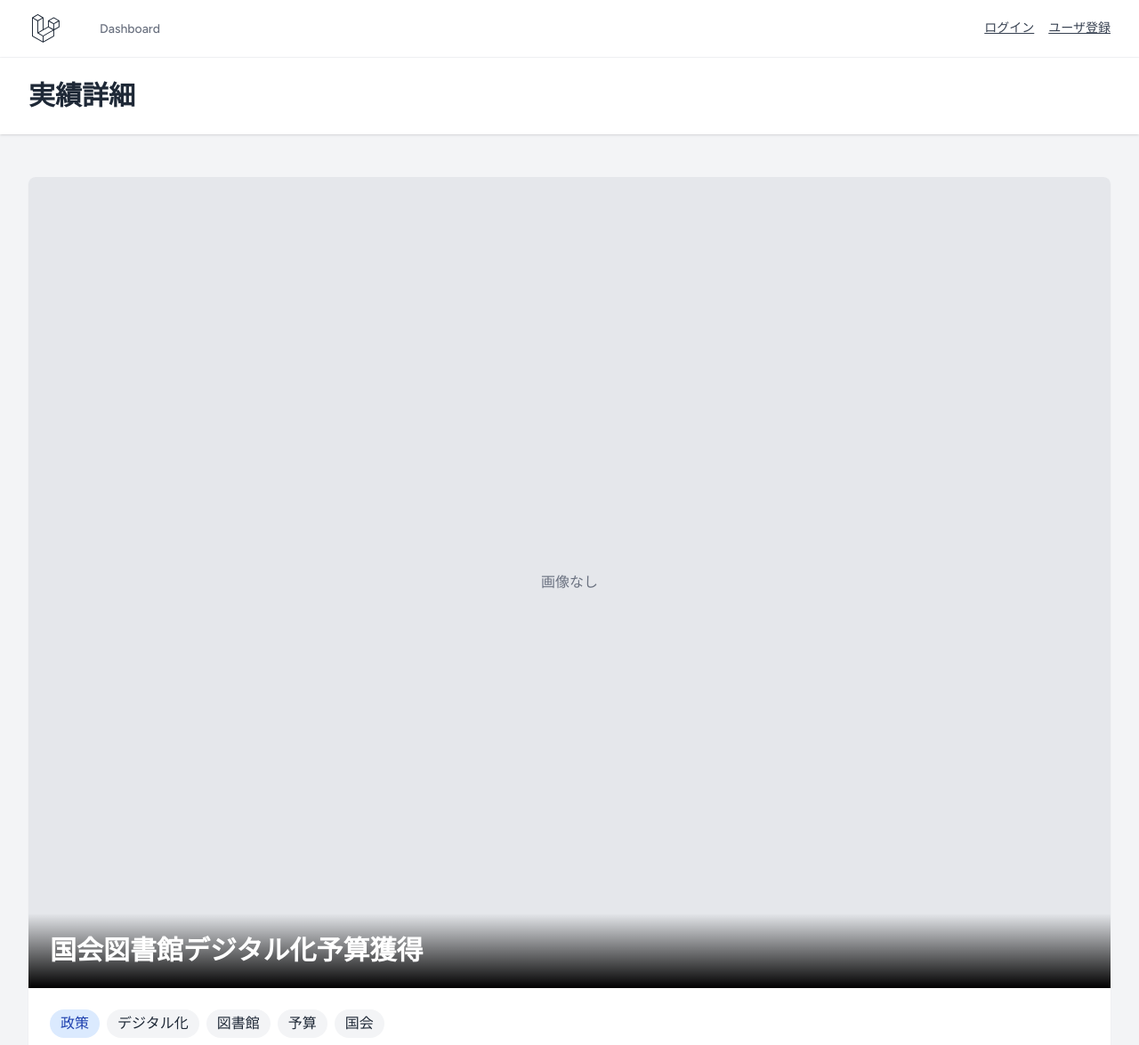
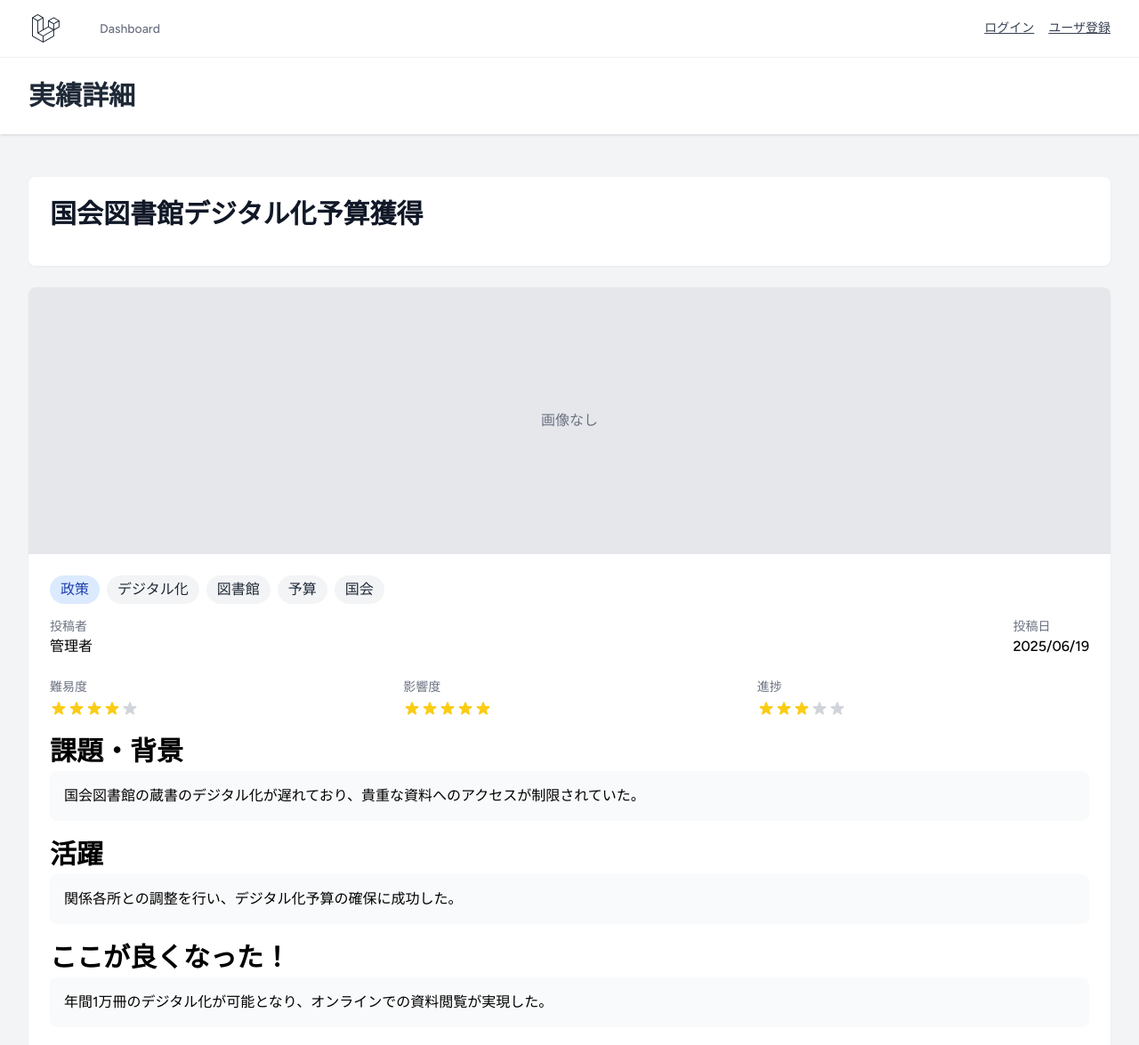
Before and after one commit to kilica/workestimator, a Laravel app: page /works/1 in a window 1280 px wide. Shown: the top 1175 px of the page at 89% size. Run offline with Laravel 10, Linux system fonts and the light colour scheme; data comes from the database, SQL or seed files in the repository; data that the repository does not hold is empty; style sheets or scripts are compiled from the project's sources.

Commit message:
Improve main visual display per user feedback
- Remove auto-slide functionality from image slider
- Set max-height: 500px for images while preserving aspect ratio
- Move page title from overlay to separate section before image
- Maintain manual slider controls (prev/next buttons, dots)
- Update 'no image' placeholder to respect height constraints

Co-Authored-By: 氷川霧霞 <kilica.hikawa@gmail.com>

```diff
--- a/resources/views/works/show.blade.php
+++ b/resources/views/works/show.blade.php
@@ -28,6 +28,13 @@
                 </div>
             @endif
 
+            <!-- Work Title -->
+            <div class="bg-white overflow-hidden shadow-sm sm:rounded-lg mb-6">
+                <div class="p-6">
+                    <h1 class="text-3xl font-bold text-gray-900 mb-4">{{ $work->title }}</h1>
+                </div>
+            </div>
+
             <!-- Work Details -->
             <div class="bg-white overflow-hidden shadow-sm sm:rounded-lg mb-6">
                 <div class="relative" x-data="imageSlider()" x-init="init()">
@@ -51,8 +58,8 @@
                                      x-transition:leave="transition ease-in duration-300"
                                      x-transition:leave-start="opacity-100 transform translate-x-0"
                                      x-transition:leave-end="opacity-0 transform -translate-x-full"
-                                     class="w-full aspect-[4/3] bg-gray-100 flex items-center justify-center">
-                                    <img src="{{ asset('storage/' . $image->path) }}" alt="{{ $image->alt }}" class="max-w-full max-h-full object-contain">
+                                     class="w-full bg-gray-100 flex items-center justify-center" style="max-height: 500px;">
+                                    <img src="{{ asset('storage/' . $image->path) }}" alt="{{ $image->alt }}" class="max-w-full object-contain" style="max-height: 500px;">
                                 </div>
                             @endforeach
 
@@ -81,13 +88,10 @@
                             @endif
                         </div>
                     @else
-                        <div class="w-full aspect-[4/3] bg-gray-200 flex items-center justify-center">
+                        <div class="w-full bg-gray-200 flex items-center justify-center" style="max-height: 500px; height: 300px;">
                             <span class="text-gray-500">{{ __('画像なし') }}</span>
                         </div>
                     @endif
-                    <div class="absolute bottom-0 left-0 right-0 bg-gradient-to-t from-black to-transparent p-6">
-                        <h1 class="text-3xl font-bold text-white">{{ $work->title }}</h1>
-                    </div>
                 </div>
 
                 <div class="p-6">
@@ -388,11 +392,6 @@
             totalSlides: {{ $allImages->count() ?? 0 }},
 
             init() {
-                if (this.totalSlides > 1) {
-                    setInterval(() => {
-                        this.nextSlide();
-                    }, 5000);
-                }
             },
 
             nextSlide() {
```
